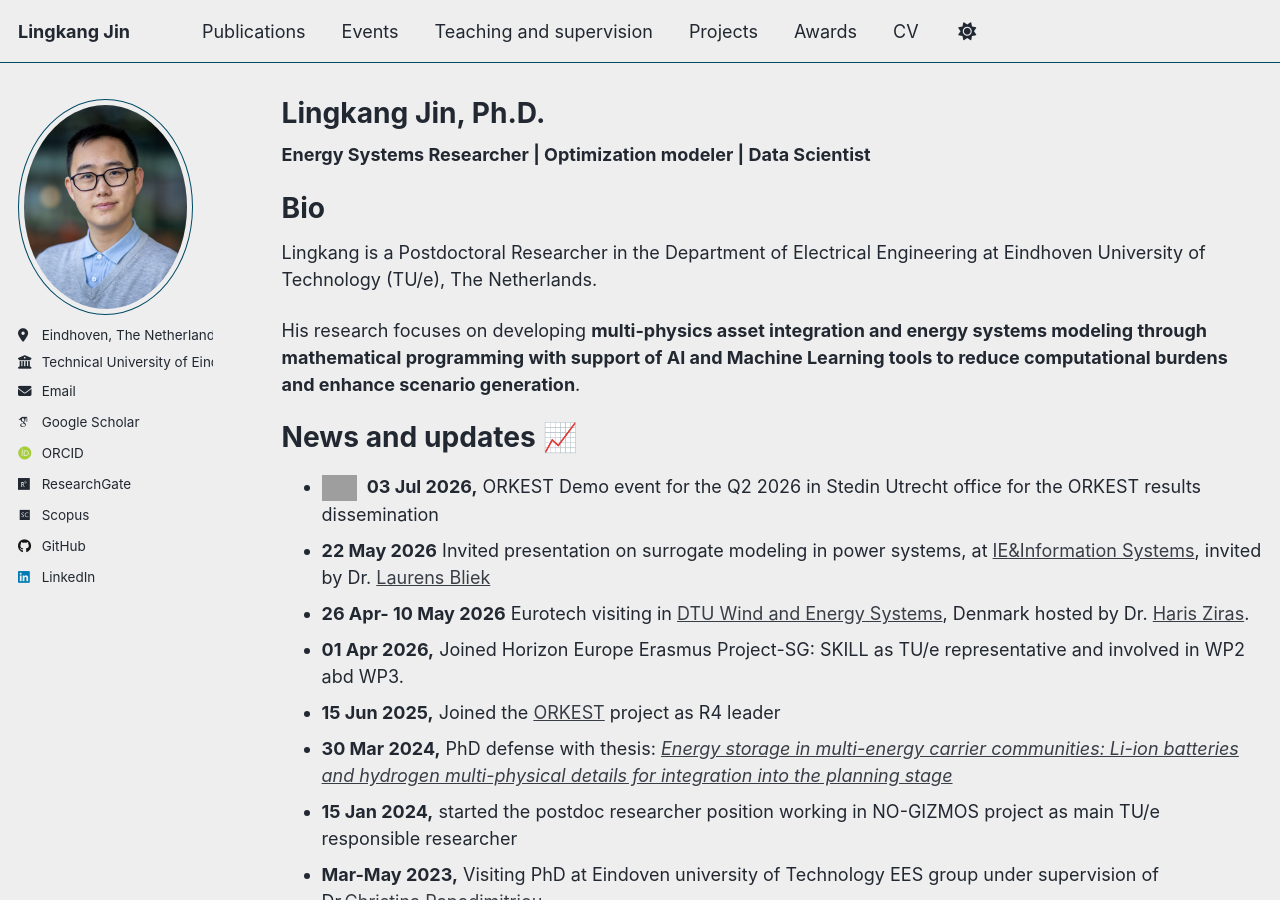
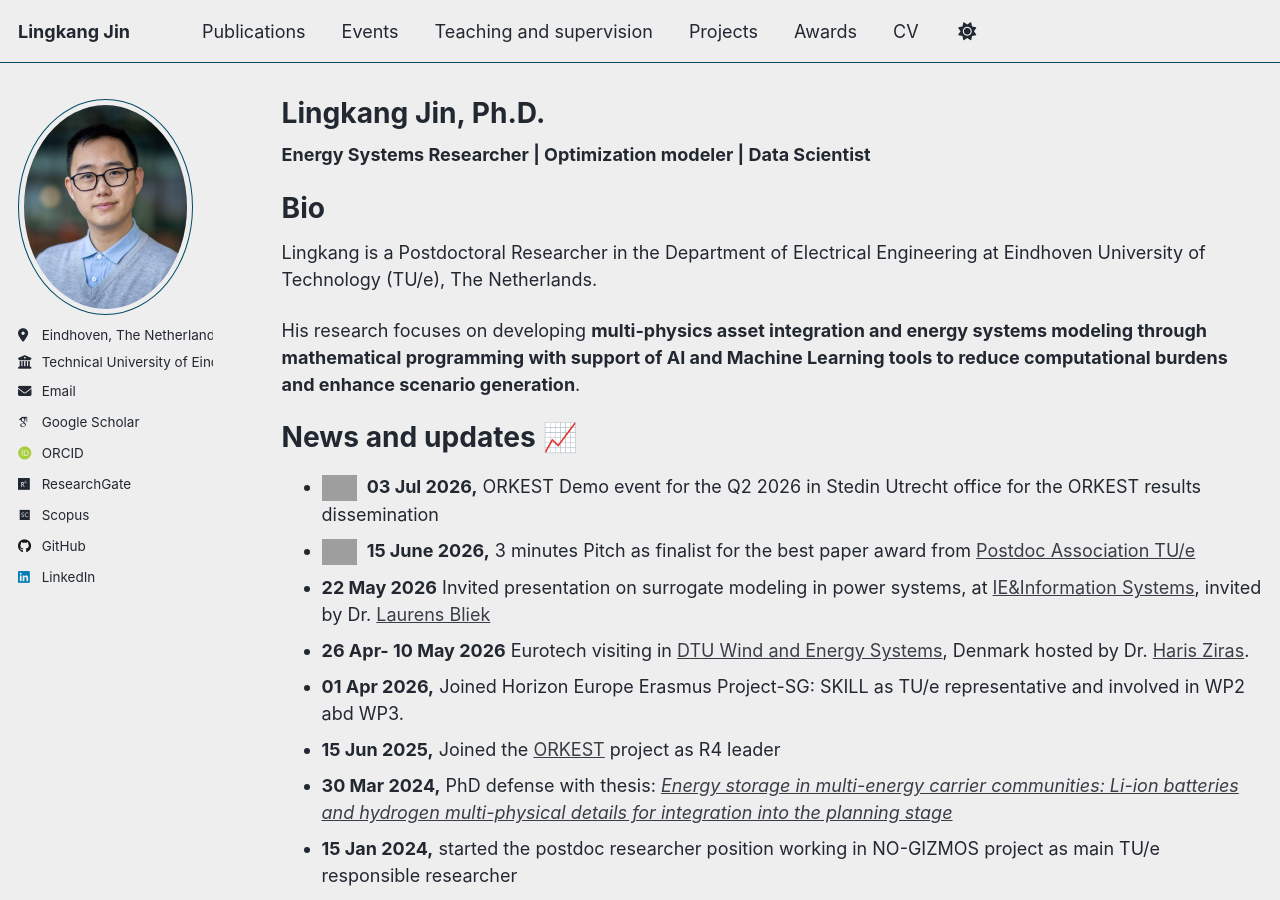
Before and after one commit to Lingkangjin/Lingkangjin.github.io, a Jekyll site: the page built from _pages/about.md, in a window 1280 px wide and 900 px high. Built offline with Jekyll 4.4.1, drawn with Linux system fonts in a browser that asks for light colours; some web fonts are replaced; a script that is not in the unit is left out; grey boxes are pictures that could not be loaded.

Commit message:
Update about page: add recent pitch and presentation details; enhance event timeline

```diff
--- a/_pages/about.md
+++ b/_pages/about.md
@@ -23,6 +23,8 @@ News and updates 📈
 
 * <img src="https://raw.githubusercontent.com/Tarikul-Islam-Anik/Animated-Fluent-Emojis/master/Emojis/Symbols/New%20Button.png" alt="New Button" width="35" height="35" style="vertical-align: middle; margin-right: 5px;" />
 **03 Jul 2026,** ORKEST Demo event for the Q2 2026 in Stedin Utrecht office for the ORKEST results dissemination
+* <img src="https://raw.githubusercontent.com/Tarikul-Islam-Anik/Animated-Fluent-Emojis/master/Emojis/Symbols/New%20Button.png" alt="New Button" width="35" height="35" style="vertical-align: middle; margin-right: 5px;" />
+**15 June 2026,** 3 minutes Pitch as finalist for the best paper award from [Postdoc Association TU/e](https://www.tue.nl/en/our-university/calendar-and-events/15-06-2026-pda-best-paper-award-2026)
 * **22 May 2026** Invited presentation on surrogate modeling in power systems, at [IE&Information  Systems](https://www.tue.nl/en/research/research-groups/industrial-engineering/information-systems-ieis/), invited by Dr. [Laurens Bliek](https://www.tue.nl/en/research/researchers/laurens-bliek)
 * **26 Apr- 10 May 2026** Eurotech visiting in [DTU Wind and Energy Systems](https://wind.dtu.dk/), Denmark hosted by Dr. [Haris Ziras](https://orbit.dtu.dk/en/persons/haris-ziras/).
 * **01 Apr 2026,** Joined Horizon Europe Erasmus Project-SG: SKILL as TU/e representative and involved in WP2 abd WP3.
```
